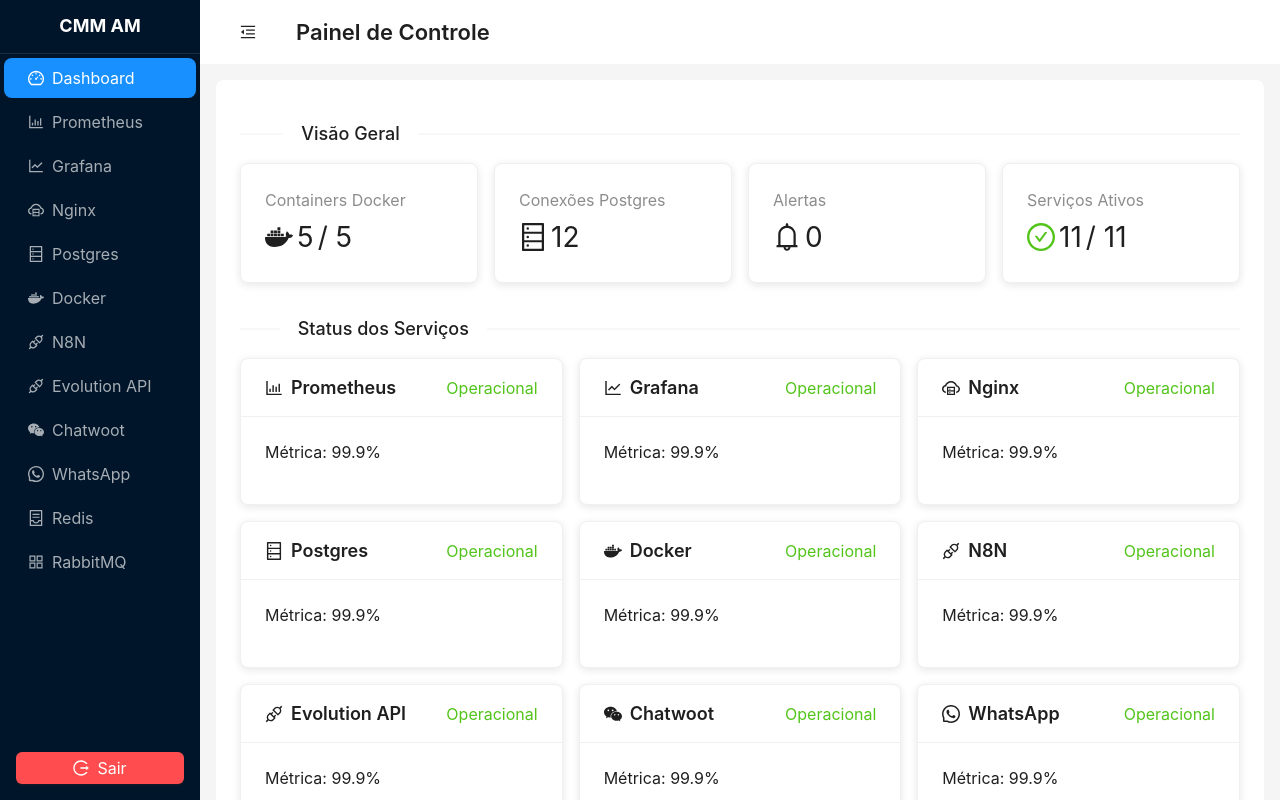
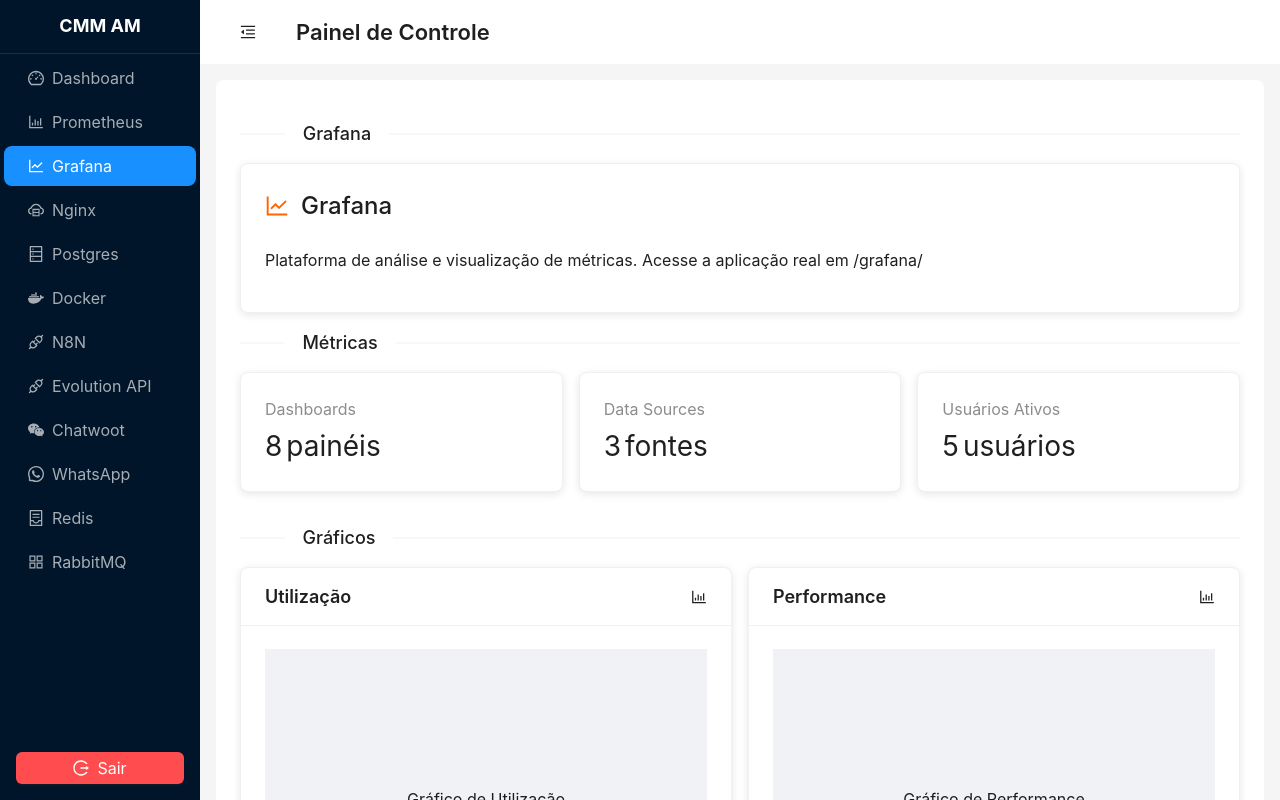
Before and after one commit to AluizioNunes/ITFACT-IA, a React (Vite) app in the folder frontend/: page /coregrafana in a window 1280 px wide. Before the commit this address led to /dashboard. Shown: the top 800 px of the page. Built offline with nearby package versions, Linux system fonts and the light colour scheme; no server answers.

Commit message:
Atualização das rotas do frontend: /grafana -> /coregrafana e /prometheus -> /coreprometheus

```diff
--- a/frontend/src/App.tsx
+++ b/frontend/src/App.tsx
@@ -33,8 +33,8 @@
           <div style={{ padding: 24, background: colorBgContainer, borderRadius: 8, minHeight: 360 }}>
             <Routes>
               <Route path="/dashboard" element={<Dashboard />} />
-              <Route path="/prometheus" element={<Prometheus />} />
-              <Route path="/grafana" element={<Grafana />} />
+              <Route path="/coreprometheus" element={<Prometheus />} />
+              <Route path="/coregrafana" element={<Grafana />} />
               <Route path="/nginx" element={<Nginx />} />
               <Route path="/postgres" element={<Postgres />} />
               <Route path="/docker" element={<Docker />} />
--- a/frontend/src/components/Sidebar.tsx
+++ b/frontend/src/components/Sidebar.tsx
@@ -32,8 +32,8 @@
 
   const menuItems: MenuItem[] = [
     { key: 'dashboard', icon: <DashboardOutlined />, label: 'Dashboard', path: '/dashboard' },
-    { key: 'prometheus', icon: <BarChartOutlined />, label: 'Prometheus', path: '/prometheus' },
-    { key: 'grafana', icon: <LineChartOutlined />, label: 'Grafana', path: '/grafana' },
+    { key: 'prometheus', icon: <BarChartOutlined />, label: 'Prometheus', path: '/coreprometheus' },
+    { key: 'grafana', icon: <LineChartOutlined />, label: 'Grafana', path: '/coregrafana' },
     { key: 'nginx', icon: <CloudServerOutlined />, label: 'Nginx', path: '/nginx' },
     { key: 'postgres', icon: <DatabaseOutlined />, label: 'Postgres', path: '/postgres' },
     { key: 'docker', icon: <DockerOutlined />, label: 'Docker', path: '/docker' },
@@ -61,6 +61,11 @@
   const getSelectedKey = () => {
     const path = location.pathname;
     if (path === '/' || path === '/dashboard') return 'dashboard';
+
+    // Mapear as novas rotas para as chaves do menu
+    if (path === '/coreprometheus') return 'prometheus';
+    if (path === '/coregrafana') return 'grafana';
+
     return path.substring(1); // Remove a barra inicial
   };
 
--- a/frontend/src/pages/Grafana.tsx
+++ b/frontend/src/pages/Grafana.tsx
@@ -12,7 +12,7 @@
   return (
     <ServicePage
       title="Grafana"
-      description="Plataforma de análise e visualização de métricas"
+      description="Plataforma de análise e visualização de métricas. Acesse a aplicação real em /grafana/"
       icon={<LineChartOutlined style={{ fontSize: '24px', color: '#f60' }} />}
       metrics={metrics}
     />
--- a/frontend/src/pages/Prometheus.tsx
+++ b/frontend/src/pages/Prometheus.tsx
@@ -12,7 +12,7 @@
   return (
     <ServicePage
       title="Prometheus"
-      description="Sistema de monitoramento e alerta de código aberto"
+      description="Sistema de monitoramento e alerta de código aberto. Acesse a aplicação real em /prometheus/"
       icon={<BarChartOutlined style={{ fontSize: '24px', color: '#e60000' }} />}
       metrics={metrics}
     />
```
Also changed, not shown: 1 other file (tests, documents, lock files or other folders).
